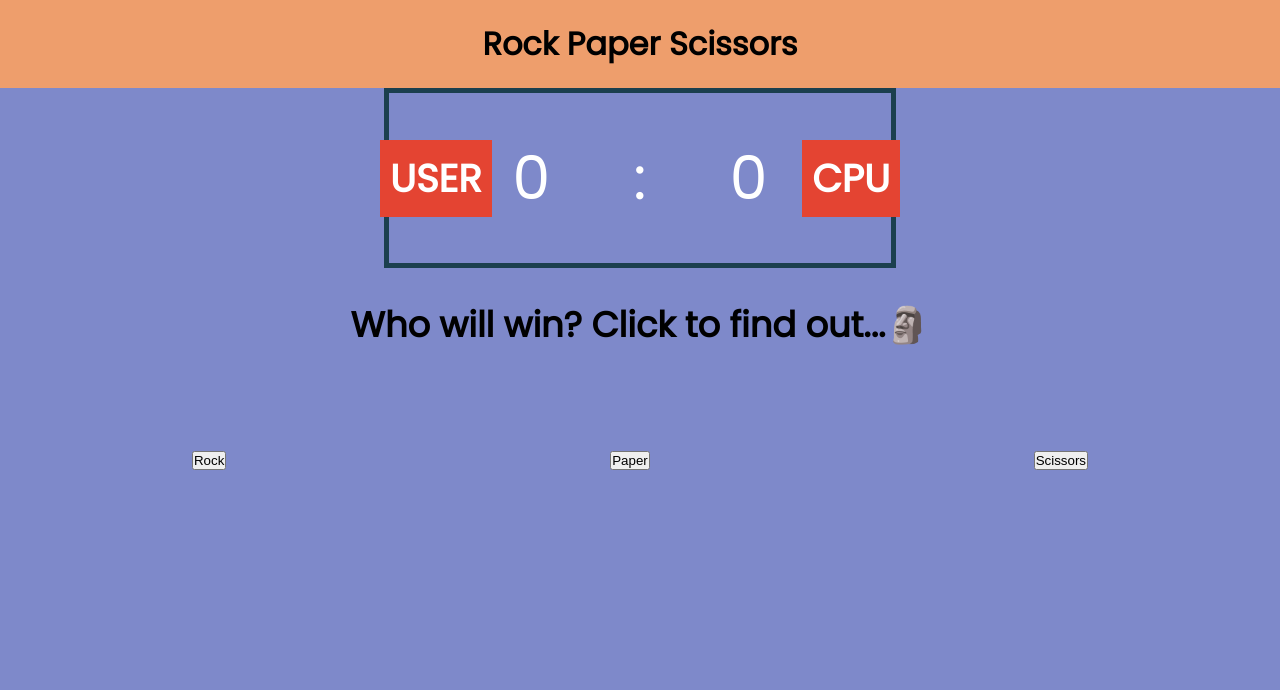
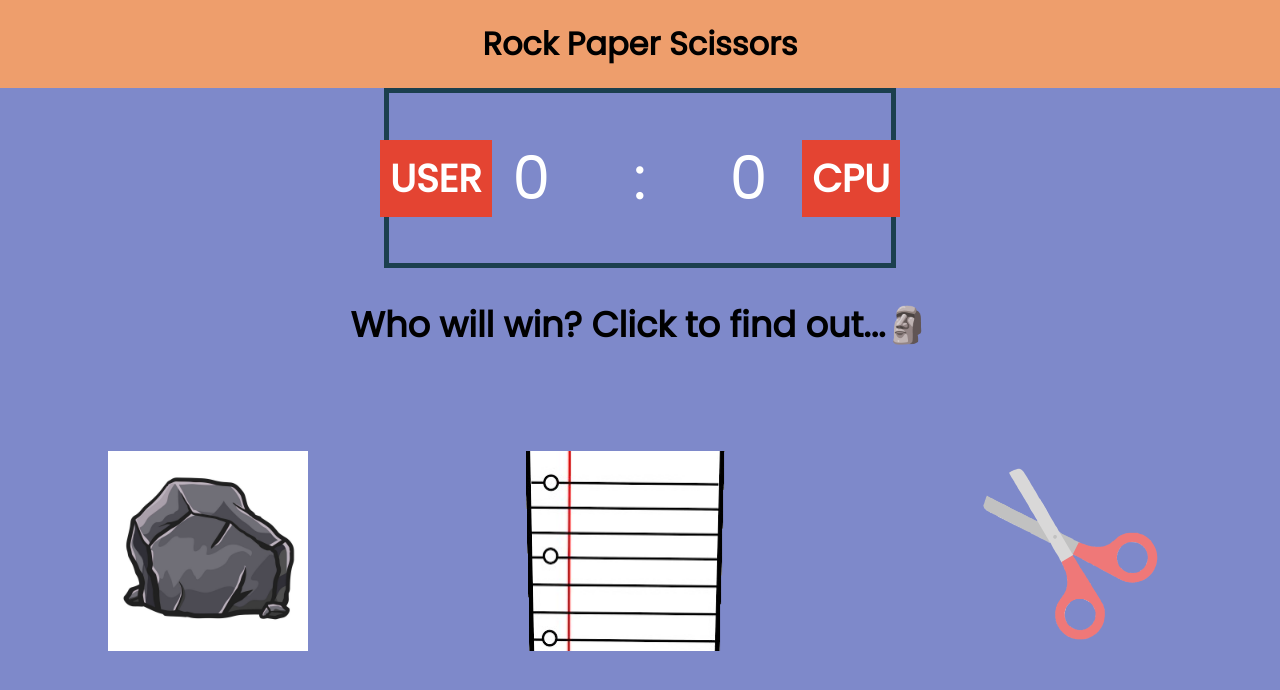
Before and after one commit to michaelr47/RockPaperScissors, a plain HTML site: page index.html in a window 1280 px wide. Drawn offline with Linux system fonts and the light colour scheme.

Commit message:
feat images of rock, paper, scissors, cropping them

```diff
--- a/css/styles.css
+++ b/css/styles.css
@@ -71,4 +71,22 @@ header{
     justify-content: space-around;
     align-items: center;
     margin-top: 100px;
+
 }
+
+.btn {
+   border: none;
+   background-color:  #7E89CA;
+
+}
+/* .btn:hover {
+    border-color: white;
+    box-shadow: 0 0 5px 2px red;
+
+} */
+
+.pic:hover {
+    border-color: white;
+    box-shadow: 0 0 5px 2px red;
+
+}
--- a/index.html
+++ b/index.html
@@ -32,9 +32,18 @@
         </div>
     </div>
     <div class="btnCont">
-        <button class="btn" onclick="game('rock')">Rock</button>
-        <button class="btn" onclick="game('paper')">Paper</button>
-        <button class="btn" onclick="game('scissors')">Scissors</button>
+
+        <button class="btn" onclick="game('rock')">
+            <img src="img/rock2.jpg" width="200" class="pic">
+        </button>
+        <button class="btn" onclick="game('paper')">
+            <img src="img/paper2.png" width="200" class="pic">
+        </button>
+        <button class="btn" onclick="game('scissors')">
+            <img src="img/scissors.png" class="pic" width="230">
+        </button>
+
+
     </div>
 
     <script src="js/rps.js"></script>
```
Also changed, not shown: img/paper2.png (added), img/rock2.jpg (added), img/scissors.png (added).
